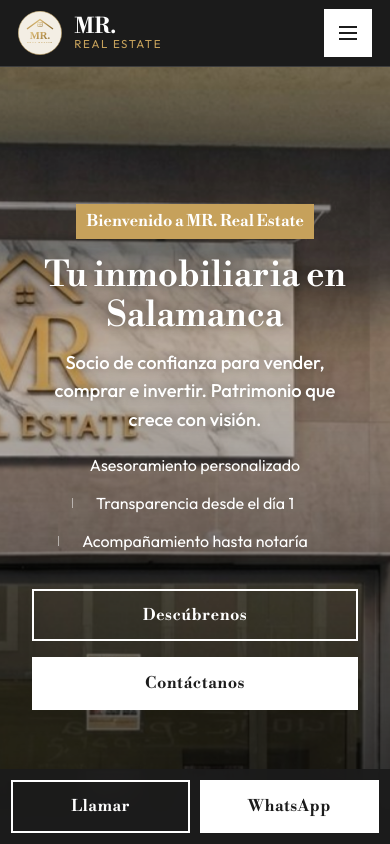
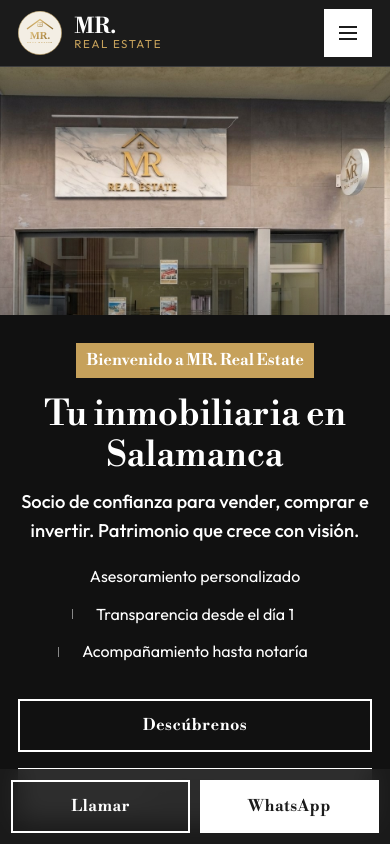
Before and after one commit to gm-neila/mr-real-estate, a plain HTML site: page index.html in a window 390 px wide. Shown: the top 844 px of the page. Drawn offline with nearby package versions, Linux system fonts and the light colour scheme.

Commit message:
En móvil muestra la fachada completa, sin recortar la tienda a un zoom de pared.

```diff
--- a/css/styles.css
+++ b/css/styles.css
@@ -144,6 +144,7 @@ html.js:not(.is-loading) .loader img {
     rgba(0, 0, 0, .18) 38%,
     rgba(0, 0, 0, .72) 100%
   );
+  pointer-events: none;
 }
 .hero-inner {
   position: relative;
@@ -625,8 +626,6 @@ html.js .reveal.is-in { opacity: 1; transform: none; }
     order: -1;
   }
   .prop-nav { justify-self: stretch; width: 100%; }
-  .hero { min-height: 88svh; }
-  .hero-inner { padding: 3.2rem 1rem 6.2rem; }
   .hero-actions { flex-direction: column; }
   .hero-actions .btn { width: 100%; }
   .mobile-cta { display: grid; grid-template-columns: 1fr 1fr; }
@@ -636,6 +635,66 @@ html.js .reveal.is-in { opacity: 1; transform: none; }
   .brand-name span { letter-spacing: .14em; }
   .listing-links .btn { width: 100%; }
 }
+
+/* Landscape storefront: show the full facade on phones/tablets in portrait instead of cover-cropping it. */
+@media (max-width: 767px), (max-width: 1024px) and (orientation: portrait) {
+  .hero {
+    min-height: 0;
+    display: flex;
+    flex-direction: column;
+    align-items: stretch;
+    justify-items: stretch;
+  }
+  .hero-media {
+    position: relative;
+    inset: auto;
+    width: 100%;
+    height: auto;
+    flex: 0 0 auto;
+    overflow: hidden;
+  }
+  .hero-media img {
+    width: 100%;
+    height: auto;
+    object-fit: contain;
+    object-position: 50% 50%;
+  }
+  .hero-ken { animation: none; transform: none; }
+  .hero-overlay {
+    background: linear-gradient(180deg, transparent 62%, rgba(0, 0, 0, .28) 100%);
+  }
+  .hero-inner {
+    width: 100%;
+    background: #111;
+    padding: 1.75rem 1.15rem 5.6rem;
+  }
+  .hero h1,
+  .hero-sub { text-shadow: none; }
+
+  .services-band {
+    display: flex;
+    flex-direction: column;
+    padding: 0 0 4rem;
+    background: #111;
+  }
+  .services-band .band-bg {
+    position: relative;
+    inset: auto;
+    flex: 0 0 auto;
+    filter: none;
+  }
+  .services-band .band-bg img {
+    width: 100%;
+    height: auto;
+    object-fit: contain;
+    object-position: 50% 50%;
+  }
+  .services-band .band-bg::after {
+    background: linear-gradient(180deg, transparent 50%, rgba(0, 0, 0, .45) 100%);
+  }
+  .band-grid { padding: 2.2rem 6vw 0; }
+}
+
 @media (prefers-reduced-motion: reduce) {
   .anim, .hero-ken { animation: none; opacity: 1; transform: none; }
   html.js .reveal { opacity: 1; transform: none; transition: none; }
--- a/index.html
+++ b/index.html
@@ -75,8 +75,8 @@
     <section class="hero" id="inicio">
       <div class="hero-media">
         <img class="hero-ken" src="assets/fachada.jpg" width="970" height="619" fetchpriority="high" decoding="async" alt="Fachada de MR. Real Estate en Avenida Campoamor, 18, Salamanca, con el logo dorado sobre mármol.">
+        <div class="hero-overlay"></div>
       </div>
-      <div class="hero-overlay"></div>
       <div class="hero-inner">
         <p class="pill anim anim-down" style="--d: .5s">Bienvenido a MR. Real Estate</p>
         <h1 class="anim" style="--d: .75s">Tu inmobiliaria en Salamanca</h1>
```
